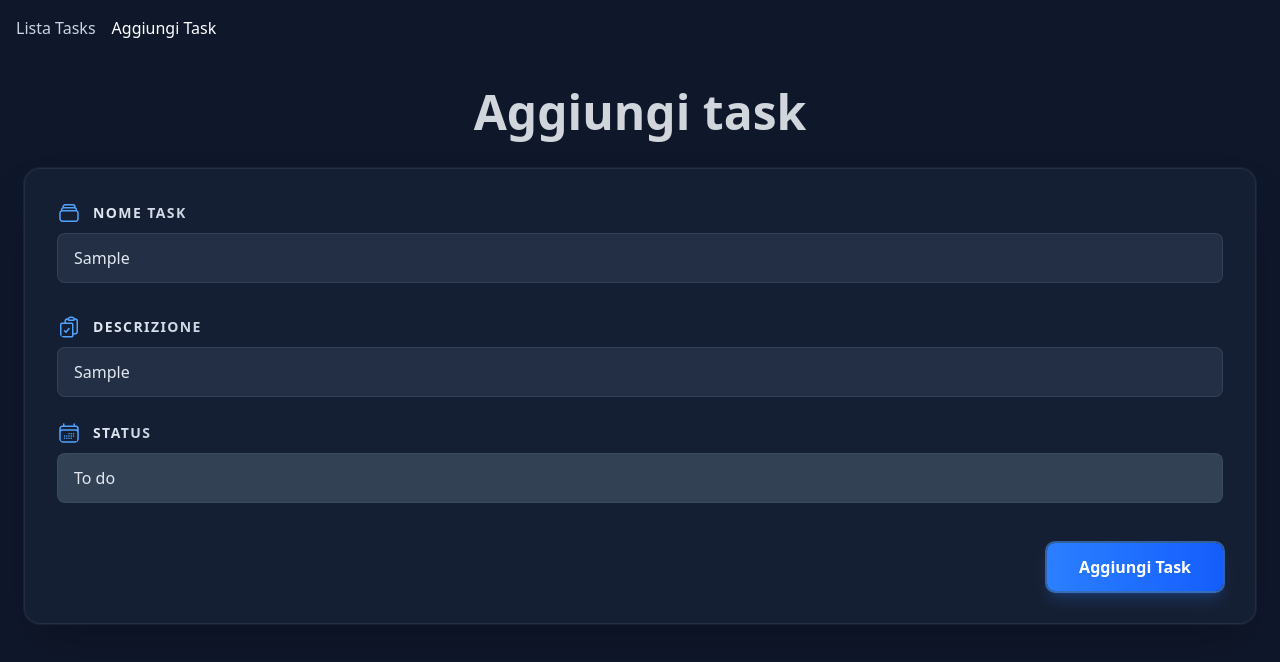
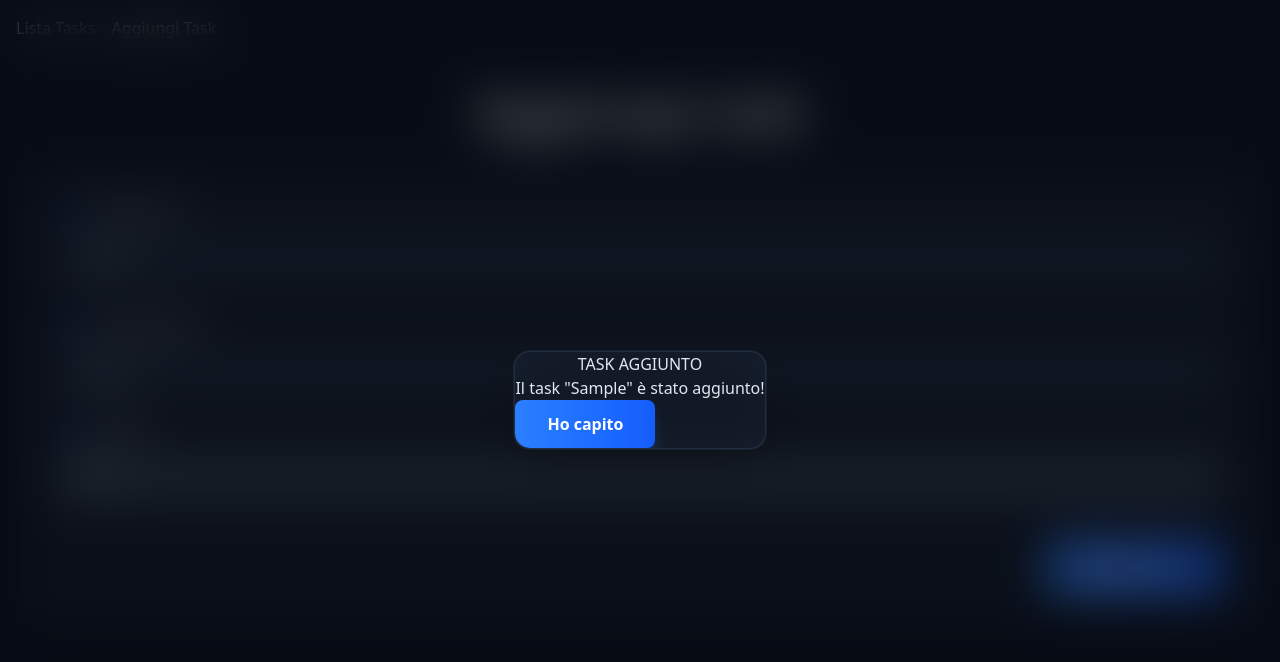
Before and after one commit to FrancescoPalazzo97/ex-react-ts-task-manager, a React (Vite) app: page /add-task in a window 1280 px wide. Both pictures are taken after typing "Sample", "Sample" into the empty fields and a click on the button "Aggiungi Task". Shown: the top 662 px of the page. Built offline with nearby package versions, Linux system fonts and the light colour scheme; no server answers.

Commit message:
Feat: Add dinamic Modal component

```diff
--- /dev/null
+++ b/src/components/Modal.tsx
@@ -0,0 +1,52 @@
+import { createPortal } from "react-dom";
+
+import type { ModalType } from "../types";
+
+type ModalProps = {
+    type: ModalType,
+    title: string,
+    content: string,
+    show: boolean,
+    onClose: () => void
+}
+
+const buttonStyles = {
+    DEFAULT: 'bg-gradient-to-r from-slate-500 to-slate-600 hover:from-slate-600 hover:to-slate-700 text-white shadow-slate-500/25 hover:shadow-slate-500/40 focus:ring-slate-400/50',
+    ADD: 'bg-gradient-to-r from-blue-500 to-blue-600 hover:from-blue-600 hover:to-blue-700 text-white shadow-blue-500/25 hover:shadow-blue-500/40 focus:ring-blue-400/50',
+    DELETE: 'bg-gradient-to-r from-red-500 to-red-600 hover:from-red-600 hover:to-red-700 text-white shadow-red-500/25 hover:shadow-red-500/40 focus:ring-red-400/50',
+    MODIFY: '',
+    ERROR: ''
+}
+
+const Modal = ({
+    type,
+    title,
+    content,
+    show = false,
+    onClose = () => { }
+}: ModalProps) => {
+
+    return show && createPortal((
+        <div className="bg-black/50 backdrop-blur-xl p-4 absolute inset-0 flex justify-center items-center">
+            <div className="max-w-[640px] bg-slate-800/50 backdrop-blur-xl rounded-2xl shadow-2xl overflow-hidden border border-slate-700/50 ring-1 ring-slate-600/20">
+                <div className="text-center text-slate-200 uppercase">
+                    {title}
+                </div>
+                <div className="text-slate-200">
+                    {content}
+                </div>
+                <div>
+                    <button
+                        className={`px-8 py-3 font-semibold rounded-lg shadow-lg transition-all duration-200 transform focus:outline-none focus:ring-2 ${buttonStyles[type]}`}
+                        onClick={onClose}
+                    >
+                        Ho capito
+                    </button>
+                </div>
+            </div>
+        </div>
+    ),
+        document.body)
+}
+
+export default Modal
--- a/src/components/TaskRow.tsx
+++ b/src/components/TaskRow.tsx
@@ -13,22 +13,22 @@ const TaskRow = memo(({ task }: TaskRowProps) => {
 
     return (
         <tr className='hover:bg-slate-700/40 transition-all duration-300 group border-b border-slate-700/30 last:border-b-0'>
-            <td className='px-8 py-6'>
+            <td className='px-4 sm:px-6 md:px-8 py-6'>
                 <div className='flex items-center space-x-4'>
                     <div className='w-3 h-3 bg-gradient-to-r from-emerald-400 to-blue-500 rounded-full opacity-0 group-hover:opacity-100 transition-all duration-300 shadow-lg shadow-blue-500/30 group-hover:scale-110'></div>
                     <span className='text-slate-100 font-semibold text-base tracking-wide group-hover:text-white transition-colors duration-300'>{title}</span>
                 </div>
             </td>
-            <td className='px-8 py-6'>
+            <td className='px-4 sm:px-6 md:px-8 py-6'>
                 <StatusLabel status={status} />
             </td>
-            <td className='px-8 py-6'>
+            <td className='px-4 sm:px-6 md:px-8 py-6'>
                 <div className='flex items-center text-slate-400 text-sm group-hover:text-slate-300 transition-colors duration-300'>
                     <div className='flex items-center space-x-3 bg-slate-700/50 px-3 py-2 rounded-lg border border-slate-600/30'>
                         <svg className='w-4 h-4 text-slate-400 group-hover:text-blue-400 transition-colors duration-300' fill='none' stroke='currentColor' viewBox='0 0 24 24'>
                             <path strokeLinecap='round' strokeLinejoin='round' strokeWidth={2} d='M8 7V3m8 4V3m-9 8h10M5 21h14a2 2 0 002-2V7a2 2 0 00-2-2H5a2 2 0 00-2 2v12a2 2 0 002 2z' />
                         </svg>
-                        <span className='font-medium'>{useDate(createdAt, 'dddd DD MMMM YYYY')}</span>
+                        <span className='font-medium'>{useDate(createdAt, 'DD MMMM YYYY')}</span>
                     </div>
                 </div>
             </td>
--- a/src/components/index.ts
+++ b/src/components/index.ts
@@ -2,3 +2,4 @@ export { default as Header } from './Header';
 export { default as TaskRow } from './TaskRow';
 export { default as Icons } from './Icons';
 export { default as StatusLabel } from './StatusLabel';
+export { default as Modal } from './Modal';
--- a/src/hooks/index.ts
+++ b/src/hooks/index.ts
@@ -2,3 +2,4 @@ export { default as useGlobalContext } from './useGlobalContext';
 export { default as useTasks } from './useTasks';
 export { default as useFetch } from './useFetch';
 export { default as useDate } from './useDate';
+export { default as useModal } from './useModal';
--- /dev/null
+++ b/src/hooks/useModal.ts
@@ -0,0 +1,27 @@
+import { useState } from "react"
+import type { ModalType } from "../types"
+
+type ModalPropsType = {
+    type: ModalType,
+    title: string,
+    content: string,
+}
+
+type ReturnType = [modalProps: ModalPropsType, changeProps: (data: ModalPropsType) => void]
+
+const useModal = (): ReturnType => {
+
+    const [modalProps, setModalProps] = useState<ModalPropsType>({
+        type: "DEFAULT",
+        title: 'DEFAULT',
+        content: 'DEFAULT'
+    })
+
+    const changeProps = (data: ModalPropsType) => {
+        setModalProps(data);
+    }
+
+    return [modalProps, changeProps];
+}
+
+export default useModal;
--- a/src/hooks/useTasks.ts
+++ b/src/hooks/useTasks.ts
@@ -33,7 +33,7 @@ const useTasks = () => {
 
         const data = await useFetch(`${API_URL}/tasks`, 'POST', task);
 
-        if ( guardType.isErrorData(data)) {
+        if (guardType.isErrorData(data)) {
             throw new Error(data.messagge);
         } else if (guardType.isSuccessData(data)) {
             setTasks(prev => [...prev, data.task]);
--- a/src/pages/AddTask.tsx
+++ b/src/pages/AddTask.tsx
@@ -1,7 +1,7 @@
 import { useState, useRef } from "react";
-import { Icons } from "../components";
+import { Icons, Modal } from "../components";
 import { guardType, launchError } from "../lib";
-import { useGlobalContext } from "../hooks";
+import { useGlobalContext, useModal } from "../hooks";
 import "../styles/select-options.css";
 
 import type { FormDataType, ErrorFormType } from "../types";
@@ -13,24 +13,21 @@ const symbols = `!@#$%^&*()-_=+[]{}|;:'\\",.<>?/\`~`;
 const AddTask = () => {
   const [title, setTitle] = useState<string>("");
   const [error, setError] = useState(initialValue);
+  const [showModal, setShowModal] = useState(false);
   const bioRef = useRef<HTMLInputElement>(null);
   const selectRef = useRef<HTMLSelectElement>(null);
+
+  const [modalProps, setModalProps] = useModal();
 
   const { addTask } = useGlobalContext();
 
   const handleChange = (e: React.ChangeEvent<HTMLInputElement>) => {
     setError(initialValue);
-    if (!e.target.value.trim())
-      setError({ ...error, title: "Aggiungi un titolo" });
-    const titleIsValid = ![...e.target.value].some((char) =>
-      symbols.includes(char)
-    );
+    if (!e.target.value.trim()) setError({ ...error, title: "Aggiungi un titolo" });
+    const titleIsValid = ![...e.target.value].some((char) => symbols.includes(char));
     titleIsValid
       ? setTitle(e.target.value)
-      : setError({
-        ...error,
-        title: `Non è possibile aggiungere caratteri speciali`,
-      });
+      : setError({ ...error, title: `Non è possibile aggiungere caratteri speciali` });
   };
 
   const handleSubmit = (e: React.FormEvent<HTMLFormElement>) => {
@@ -49,6 +46,8 @@ const AddTask = () => {
         };
 
         addTask(formData);
+        setModalProps({ type: 'ADD', title: 'Task Aggiunto', content: `Il task "${title}" è stato aggiunto!` })
+        setShowModal(true)
       } else {
         throw new Error('Stato non valido! Si prega di inserire uno stato valido');
       }
@@ -59,6 +58,11 @@ const AddTask = () => {
 
   return (
     <div className="max-w-[1400px] mx-auto px-6 py-8">
+      <Modal
+        {...modalProps}
+        show={showModal}
+        onClose={() => setShowModal(false)}
+      />
       <div className="mb-8">
         <h1 className="text-4xl md:text-5xl font-bold text-gray-300 text-center mb-2">
           Aggiungi task
```
Also changed, not shown: src/types.ts (+7 -5 lines).
